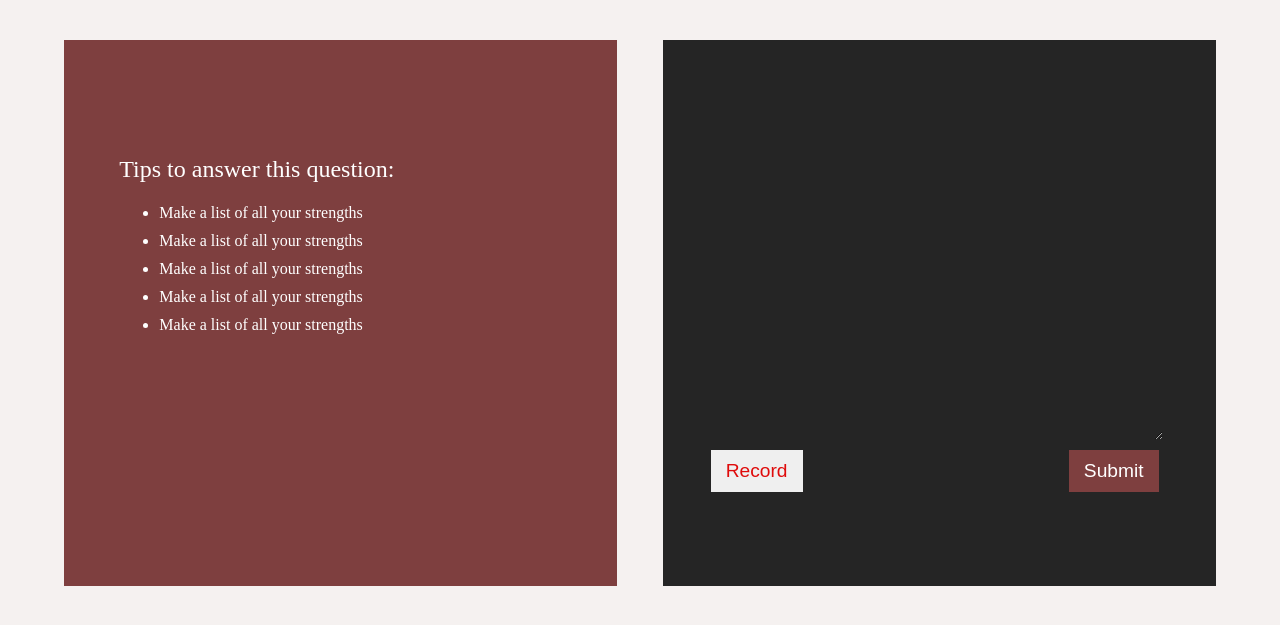
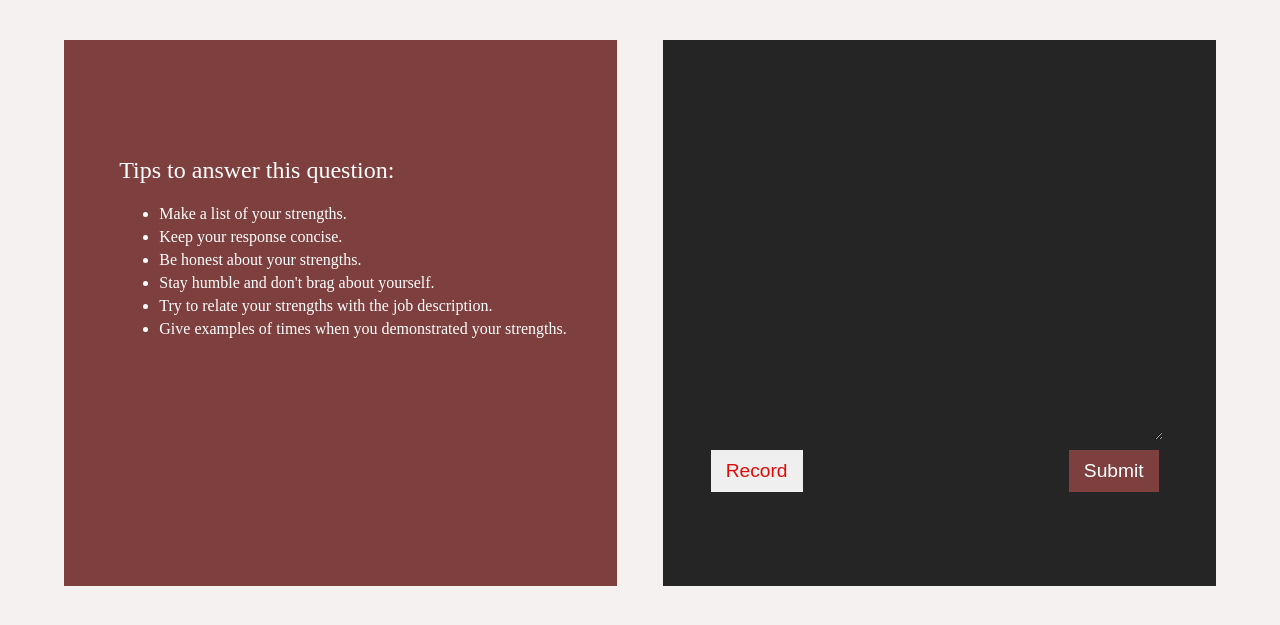
Before and after one commit to XerXes100/Interview-preparation-using-Machine-Learning, a Flask app: page /record/1 in a window 1280 px wide. Shown: the part 137-762 px from the top of the page. Run offline with Flask 3, Linux system fonts and the light colour scheme.

Commit message:
Updated tips on the practice record screen

```diff
--- a/app.py
+++ b/app.py
@@ -28,7 +28,7 @@ app = Flask(__name__)
 mydb = mysql.connector.connect(
     host="localhost",
     user="root",
-    password="sang123",  # Change password according to system
+    password="MySQLShell@900",  # Change password according to system
     database="interview_preparation",
 )
 
@@ -147,7 +147,35 @@ def recordQuestion(questionID):
 
         return render_template("practice.html")
     else:
-        return render_template("practice_ques.html", questionID=questionID)
+        tips = []
+        if questionID == 1:
+            tips = [
+                "Make a list of your strengths.",
+                "Keep your response concise.",
+                "Be honest about your strengths.",
+                "Stay humble and don't brag about yourself.",
+                "Try to relate your strengths with the job description.",
+                "Give examples of times when you demonstrated your strengths.",
+            ]
+        elif questionID == 2:
+            tips = [
+                "Be authentic.",
+                "Be confident about yourself.",
+                "Focus on your professional self.",
+                "Provide some background information.",
+                "Talk about your experiences and interests.",
+                "Tailor your response and connect it to the job.",
+            ]
+        elif questionID == 3:
+            tips = [
+                "Talk about specific goals.",
+                "Show eagerness to learn and grow.",
+                "Show commitment to a long-term career with the company.",
+                "Convey your intention to contribute positively to the company's success.",
+            ]
+        else:
+            tips = ["You've got this!"]
+        return render_template("practice_ques.html", questionID=questionID, tips=tips)
 
 
 @app.route("/review")
--- a/database.py
+++ b/database.py
@@ -5,7 +5,7 @@ import feedback_analysis
 mydb = mysql.connector.connect(
     host="localhost",
     user="root",
-    password="sang123",  # Change password according to system
+    password="MySQLShell@900",  # Change password according to system
     database="interview_preparation",
 )
 
--- a/templates/practice_ques.html
+++ b/templates/practice_ques.html
@@ -14,9 +14,10 @@
         <nav>
             <div class="nav-title">
                 <h1 style="display: inline-block;">Practice</h1>
-        <a href="{{ url_for('home') }}">
-          <img src={{url_for("static", filename="images/home.png")}} style="width:42px;height:42px;float:right;margin:50px">
-        </a>
+                <a href="{{ url_for('home') }}">
+                    <img src={{url_for("static", filename="images/home.png" )}}
+                        style="width:42px;height:42px;float:right;margin:50px">
+                </a>
             </div>
         </nav>
 
@@ -41,14 +42,18 @@
                         <h2>Uh-oh!</h2>
                         {% endif %}
 
+
+                        {% if tips %}
                         <h4>Tips to answer this question: </h4>
-                        <ul>
-                            <li style="margin: 5px 0px;">Make a list of all your strengths</li>
-                            <li>Make a list of all your strengths</li>
-                            <li>Make a list of all your strengths</li>
-                            <li>Make a list of all your strengths</li>
-                            <li>Make a list of all your strengths</li>
+                        <ul style="text-align: left;">
+                            {% for tip in tips %}
+                            <li style="margin: 5px 0px;">{{ tip }}</li>
+                            {% endfor %}
                         </ul>
+                        {% else %}
+                        <p>You've got this!</p>
+                        {% endif %}
+
                     </div>
                 </div>
                 </a>
--- a/user.json
+++ b/user.json
@@ -1,6 +1,6 @@
 {
-     "userID": 1,
-     "username": "Sangrith",
+     "userID": 2,
+     "username": "L Sangrith Krishna",
      "email": "lsangrith@gmail.com",
      "password": "abcd123",
      "isLoggedIn": 1
```
